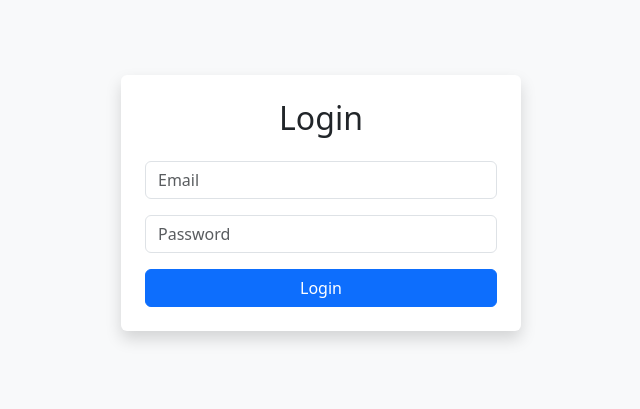
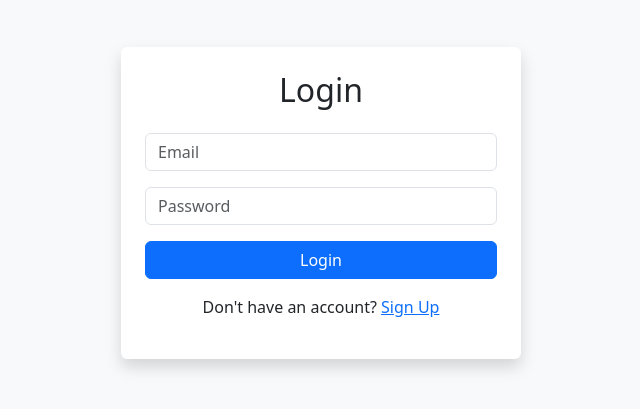
Before and after one commit to Sentore847/crm-git, a React (Vite) app in the folder client/: page /login in a window 1280 px wide. Shown: the part 197-606 px from the top of the page, without its empty margins (319-959 px from the left). Built offline with nearby package versions, Linux system fonts and the light colour scheme.

Commit message:
Fixed login

```diff
--- a/client/src/pages/Login.tsx
+++ b/client/src/pages/Login.tsx
@@ -1,9 +1,13 @@
 import { useState } from 'react';
-import { useNavigate } from 'react-router-dom';
+import { useNavigate, Link } from 'react-router-dom';
 import api from '../services/api';
 import axios from 'axios';
 
-const Login = () => {
+interface LoginProps {
+  onLogin: () => void;
+}
+
+const Login: React.FC<LoginProps> = ({ onLogin }) => {
   const [email, setEmail] = useState('');
   const [password, setPassword] = useState('');
   const [error, setError] = useState('');
@@ -16,6 +20,7 @@ const Login = () => {
     try {
       const res = await api.post('/auth/login', { email, password });
       localStorage.setItem('token', res.data.token);
+      onLogin();
       navigate('/projects');
     } catch (err) {
       if (axios.isAxiosError(err)) {
@@ -54,6 +59,9 @@ const Login = () => {
             Login
           </button>
         </form>
+        <p className="mt-3 text-center">
+          Don't have an account? <Link to="/signup">Sign Up</Link>
+        </p>
       </div>
     </div>
   );
```
